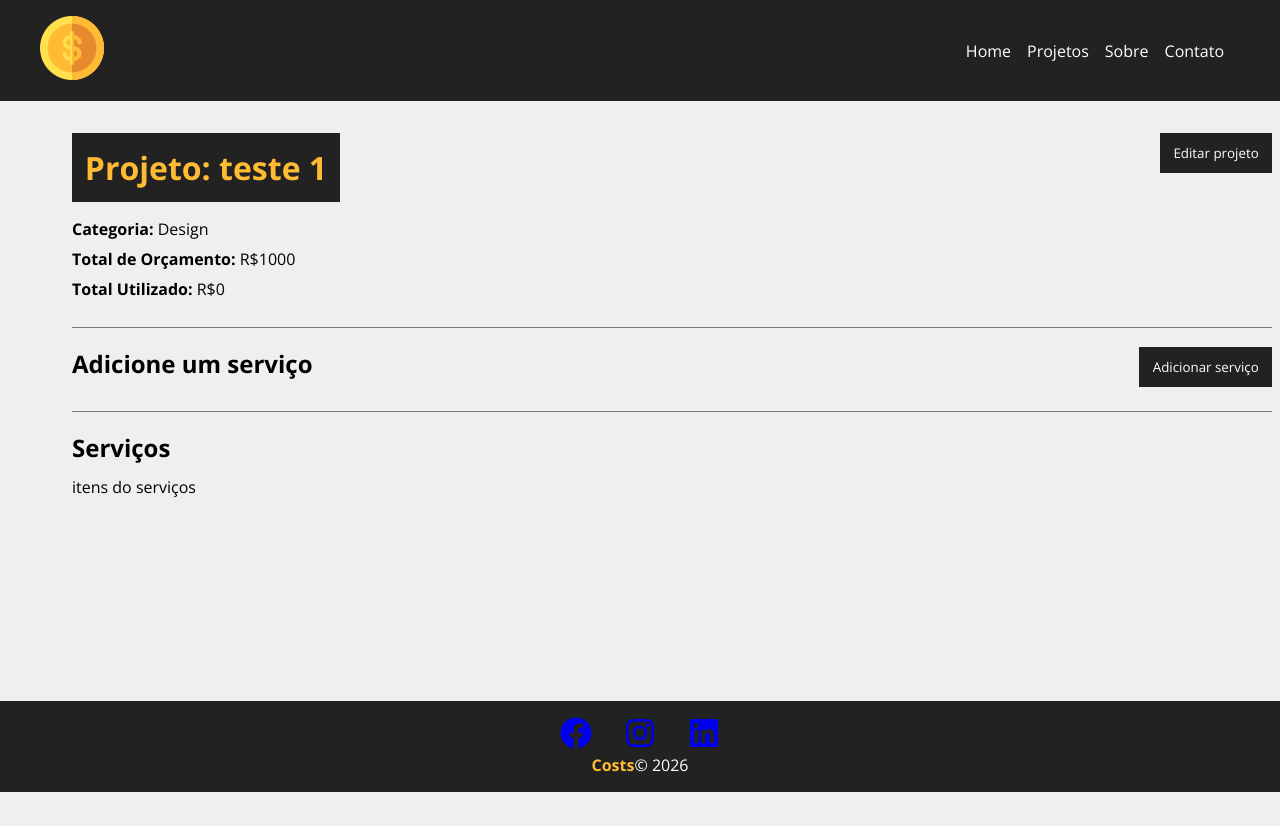
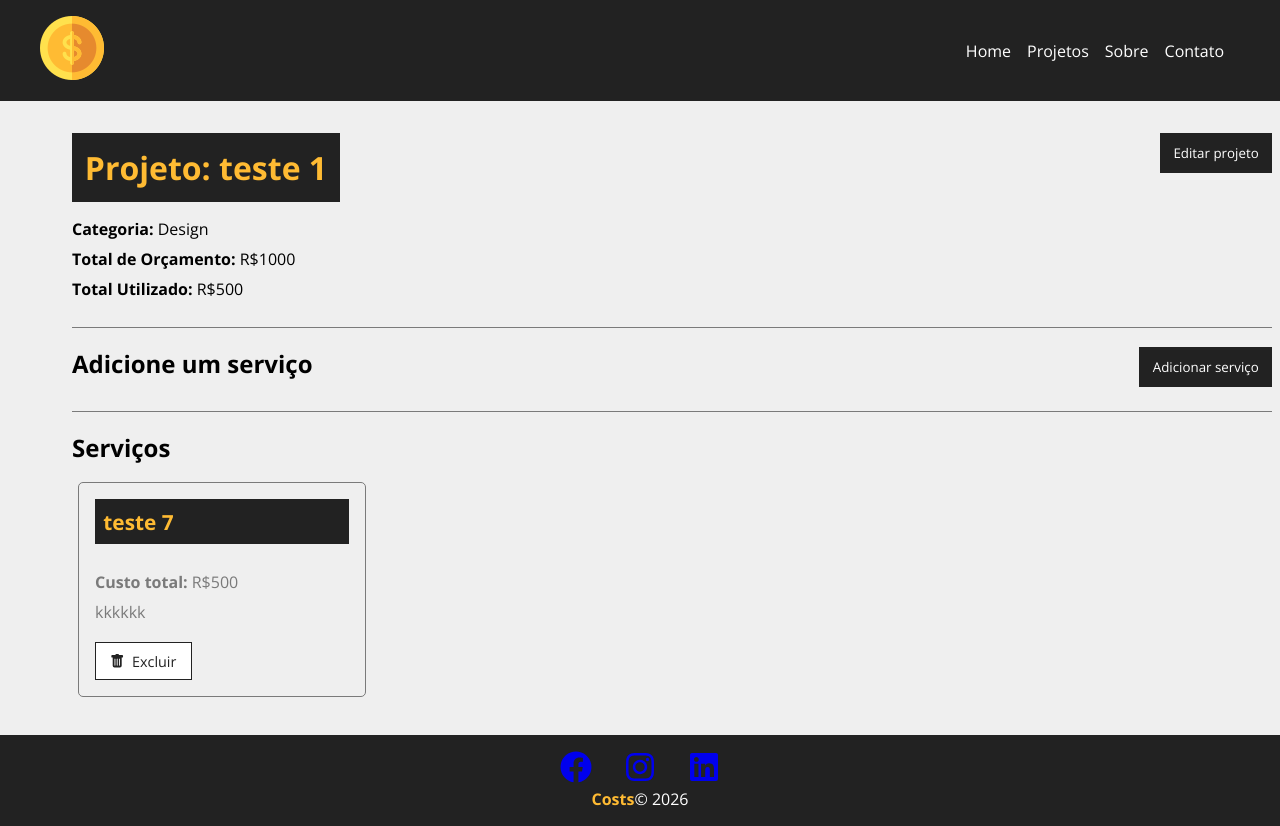
Before and after one commit to EvertonDiasBrito/projeto-custos, a React (Vite) app: page /projeto/2219 in a window 1280 px wide. Shown: the top 826 px of the page. Before the commit the page ends 800 px from the top, so only its background shows below. Built offline with nearby package versions, Linux system fonts and the light colour scheme; data requests are answered from the project's data file.

Commit message:
tirar bug servico e add service card

```diff
--- a/db.json
+++ b/db.json
@@ -8,8 +8,16 @@
         "id": "3",
         "name": "Design"
       },
-      "cost": 0,
-      "service": []
+      "cost": 500,
+      "service": [],
+      "services": [
+        {
+          "name": "teste 7",
+          "cost": "500",
+          "description": "kkkkkk",
+          "id": "254b2fb9-b409-4980-aab7-79340b83e0e4"
+        }
+      ]
     },
     {
       "id": "7e70",
@@ -30,7 +38,7 @@
         "id": "4",
         "name": "Planejamento"
       },
-      "cost": 1000,
+      "cost": 2000,
       "service": [],
       "services": [
         {
@@ -38,6 +46,12 @@
           "cost": "1000",
           "description": "servidor",
           "id": "178d8470-9fa5-4ac2-91ae-9b5358b99a04"
+        },
+        {
+          "name": "teste 2",
+          "cost": "1000",
+          "description": "teste",
+          "id": "6d68b344-a06b-4f29-8e84-3e3b239ba904"
         }
       ]
     }
--- a/src/components/pages/Projeto.tsx
+++ b/src/components/pages/Projeto.tsx
@@ -9,12 +9,15 @@ import Loading from '../layout/Loading';
 import Container from '../layout/Container';
 import ProjetoForm from '../projetos/ProjetoForm';
 import ServiceForm from '../servicos/ServiceForm';
+import ServiceCard from '../servicos/ServiceCard';
 import Message from './Message';
 
 function Projeto() {
     const { id } = useParams();
 
     const [projeto, setProjeto] = useState({} as any)
+
+    const [services, setServices] = useState({} as any)
 
     const[showProjetoForm, setShowProjetoForm] = useState(false);
 
@@ -36,6 +39,7 @@ function Projeto() {
         .then((resp) => resp.json())
         .then((data) => {
             setProjeto(data);
+            setServices(data.services);
         })
         .catch((err) => console.log(err));
         }, 300);
@@ -61,6 +65,7 @@ function Projeto() {
     .then((resp) => resp.json())
     .then((data) => {
         setProjeto(data);
+
         setShowProjetoForm(false);
         setMessage('Projeto atualizado com sucesso!');
         setType('success');
@@ -69,6 +74,7 @@ function Projeto() {
     }
 
     function createService(projeto: any) {
+
         setMessage('');
 
         // 1. Garantir que o array de serviços existe
@@ -110,6 +116,10 @@ function Projeto() {
             setType('success');
         })
         .catch((err) => console.log(err));
+    }
+
+    function removeService() {
+
     }
 
 
@@ -167,7 +177,20 @@ function Projeto() {
                         </div>
                         <h2>Serviços</h2>
                         <Container customClass='start'>
-                            <p> itens do serviços </p>
+                            {services && services.length > 0 &&
+                                services.map((service: any) => (
+                                    <ServiceCard
+                                        key={service.id}
+                                        id={service.id}
+                                        name={service.name}
+                                        cost={service.cost}
+                                        description={service.description}
+                                        handleRemove={removeService}
+                                    />
+
+                                ))
+                            }
+                            {(!services || services.length === 0) && <p>Não há serviços cadastrados.</p>}
                         </Container>
                     </Container>
                 </div>
--- /dev/null
+++ b/src/components/servicos/ServiceCard.tsx
@@ -0,0 +1,29 @@
+import styles from '../projetos/ProjetosCard.module.css';
+import { BsFillTrashFill } from 'react-icons/bs';
+
+function ServiceCard({ id, name, cost, description, handleRemove }: any) {
+    const remove = (e: React.MouseEvent<HTMLButtonElement>) => {
+        e.preventDefault();
+        handleRemove(id, cost);
+    }
+
+    return (
+
+        <div className={styles.project_card}>
+            <h4>{name}</h4>
+            <p>
+                <span>Custo total:</span> R${cost}
+            </p>
+            <p>{description}</p>
+            <div className={styles.project_card_actions}>
+
+            <button onClick={remove}>
+                <BsFillTrashFill />
+                Excluir
+            </button>
+            </div>
+        </div>
+    );
+}
+
+export default ServiceCard;
--- a/src/components/servicos/ServiceForm.tsx
+++ b/src/components/servicos/ServiceForm.tsx
@@ -5,12 +5,6 @@ import Input from '../formularios/Input';
 import SubmitButton from '../formularios/SubmitButton';
 
 import styles from "../projetos/ProjetoForm.module.css";
-
-interface Service {
-    name?: string;
-    cost?: string;
-    description?: string;
-}
 
 interface ServiceFormProps {
     handleSubmit: (e: React.FormEvent<HTMLFormElement>) => void;
@@ -21,9 +15,15 @@ interface ServiceFormProps {
     description?: string;
 }
 
+interface Servico {
+    name?: string;
+    cost?: number;
+    description?: string;
+}
+
 
 function ServiceForm({ handleSubmit, btnText, projetosData }: ServiceFormProps) {
-    const [servico, setServico] = useState<Service>({});
+    const [servico, setServico] = useState<Servico>({});
     const navigate = useNavigate()
 
     function submit(e: React.FormEvent<HTMLFormElement>) {
```
Lines whose indentation alone changed are shown as unchanged.
